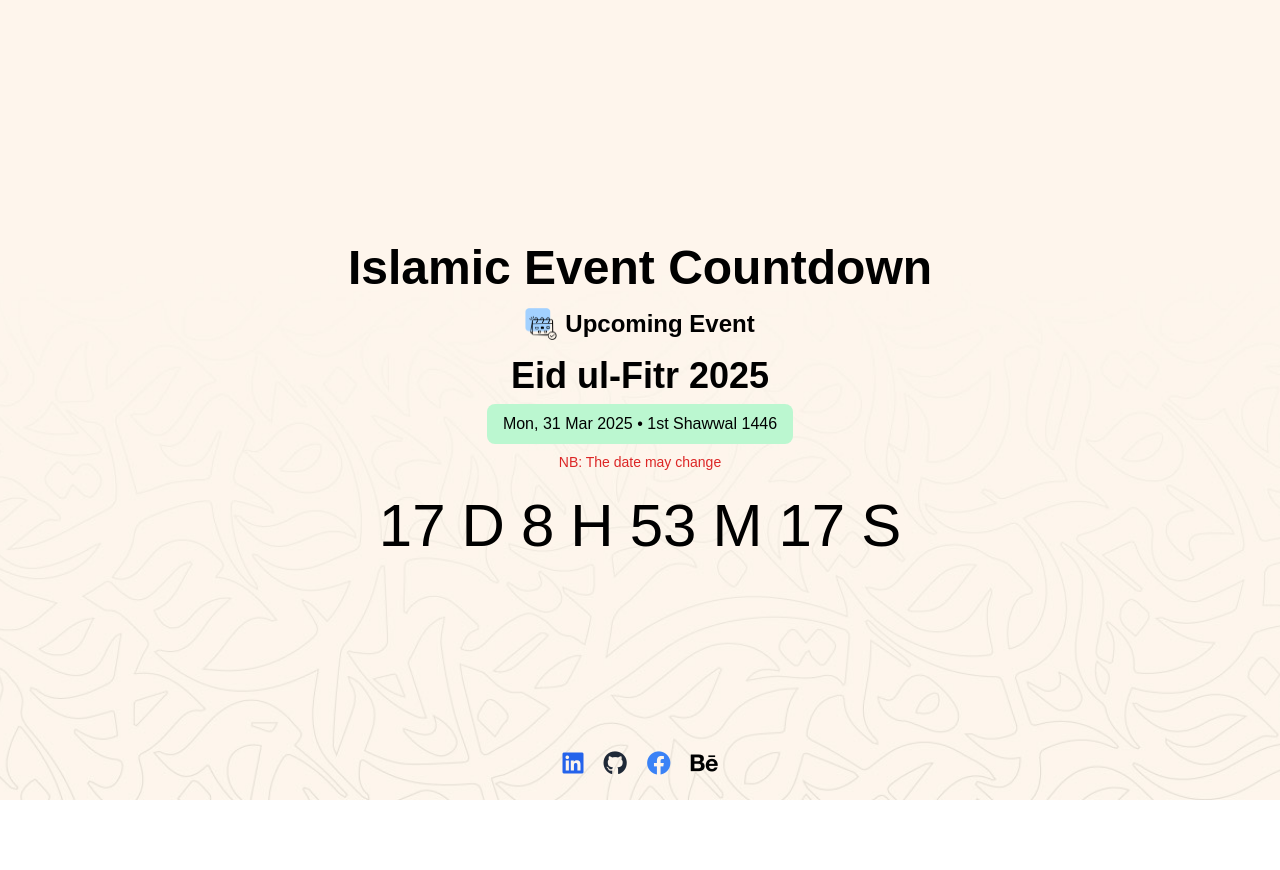
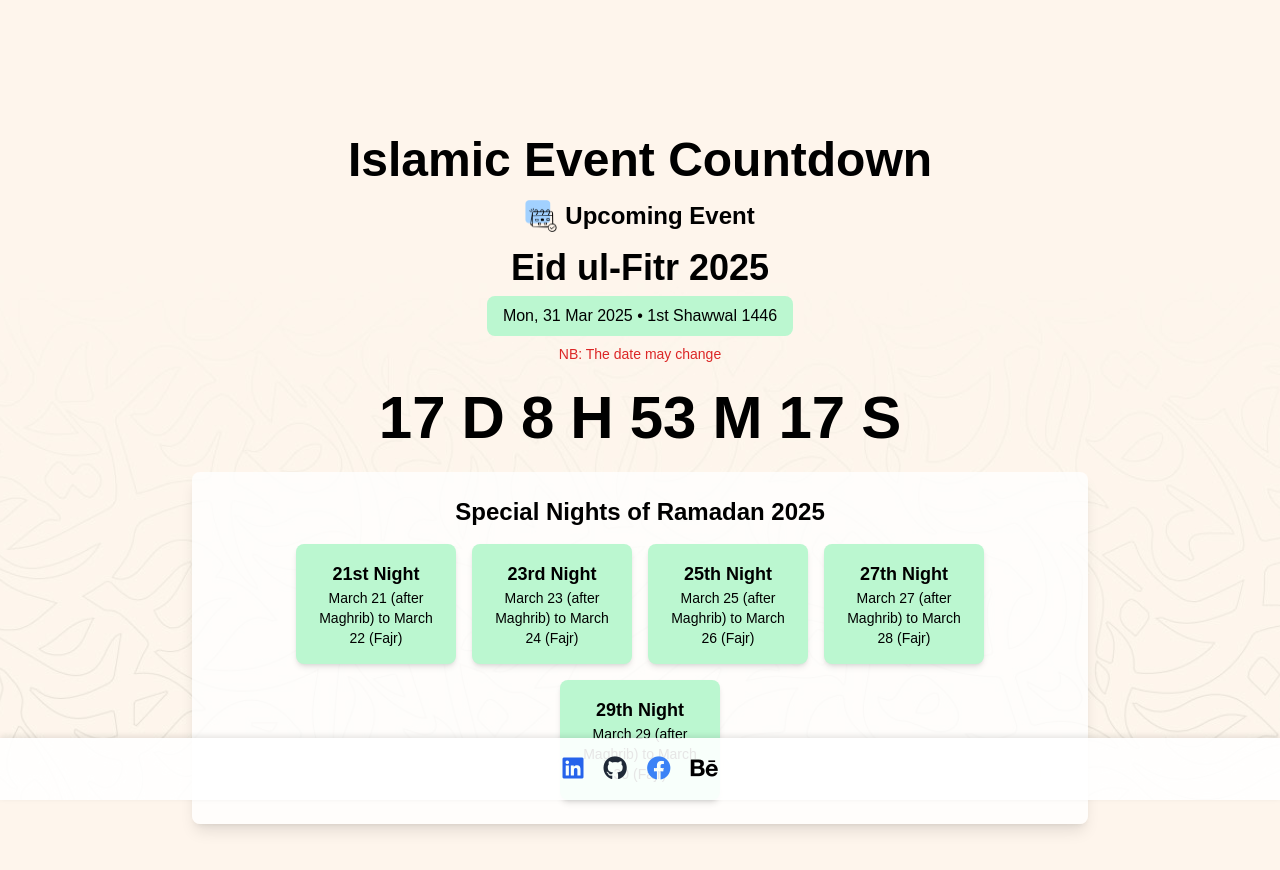
Before and after one commit to arshadziban/Islamic-Event-Countdown, a plain HTML site: page index.html in a window 1280 px wide. Before the commit the page ends 800 px from the top, so only its background shows below. Drawn offline with nearby package versions, Linux system fonts and the light colour scheme.

Commit message:
initial commit

```diff
--- a/index.html
+++ b/index.html
@@ -20,17 +20,22 @@
             flex-direction: column;
             align-items: center;
             justify-content: center;
-            min-height: 100vh;
+            min-height: 120vh;
             color: #000;
             padding: 20px;
+            overflow-y: auto;
         }
         .social-icons {
             position: fixed;
-            bottom: 20px;
-            left: 50%;
-            transform: translateX(-50%);
+            bottom: 0;
+            left: 0;
+            width: 100%;
             display: flex;
+            justify-content: center;
             gap: 20px;
+            padding: 15px;
+            background: rgba(255, 255, 255, 0.9);
+            box-shadow: 0 -2px 6px rgba(0, 0, 0, 0.1);
         }
     </style>
 </head>
@@ -45,11 +50,38 @@
     </p>
     <p class="text-xs md:text-sm text-red-600 mt-2">NB: The date may change</p>
 
-    <div id="countdown" class="text-4xl md:text-6xl font-semiblod mt-6 flex justify-center gap-2 md:gap-4">
+    <div id="countdown" class="text-4xl md:text-6xl font-semibold mt-6 flex justify-center gap-2 md:gap-4">
         <span id="days">00</span>D
         <span id="hours">00</span>H
         <span id="minutes">00</span>M
         <span id="seconds">00</span>S
+    </div>
+
+    <!-- Special Nights of Ramadan (Horizontal Boxes) -->
+    <div class="bg-white/80 p-6 mt-6 rounded-lg shadow-lg max-w-4xl w-full">
+        <h2 class="text-2xl font-bold text-black-700 mb-4">Special Nights of Ramadan 2025</h2>
+        <div class="flex flex-wrap justify-center gap-4">
+            <div class="bg-green-200 text-black p-4 rounded-lg shadow-md w-40 text-center">
+                <span class="block text-lg font-semibold">21st Night</span>
+                <span class="block text-sm">March 21 (after Maghrib) to March 22 (Fajr)</span>
+            </div>
+            <div class="bg-green-200 text-black p-4 rounded-lg shadow-md w-40 text-center">
+                <span class="block text-lg font-semibold">23rd Night</span>
+                <span class="block text-sm"> March 23 (after Maghrib) to March 24 (Fajr)</span>
+            </div>
+            <div class="bg-green-200 text-black p-4 rounded-lg shadow-md w-40 text-center">
+                <span class="block text-lg font-semibold">25th Night</span>
+                <span class="block text-sm">March 25 (after Maghrib) to March 26 (Fajr)</span>
+            </div>
+            <div class="bg-green-200 text-black p-4 rounded-lg shadow-md w-40 text-center">
+                <span class="block text-lg font-semibold">27th Night</span>
+                <span class="block text-sm">March 27 (after Maghrib) to March 28 (Fajr)</span>
+            </div>
+            <div class="bg-green-200 text-black p-4 rounded-lg shadow-md w-40 text-center">
+                <span class="block text-lg font-semibold">29th Night</span>
+                <span class="block text-sm"> March 29 (after Maghrib) to March 30 (Fajr)</span>
+            </div>
+        </div>
     </div>
 
     <script>
@@ -69,7 +101,7 @@
         updateCountdown();
     </script>
 
-    <!-- Social Media Icons at the Bottom -->
+    <!-- Social Media Icons -->
     <div class="social-icons">
         <a href="https://linkedin.com/in/shah-md-arshad-rahman-ziban-484649263" target="_blank" class="text-2xl text-blue-600 hover:text-blue-800"><i class="fab fa-linkedin"></i></a>
         <a href="https://github.com/arshadziban" target="_blank" class="text-2xl text-gray-800 hover:text-gray-900"><i class="fab fa-github"></i></a>
```
